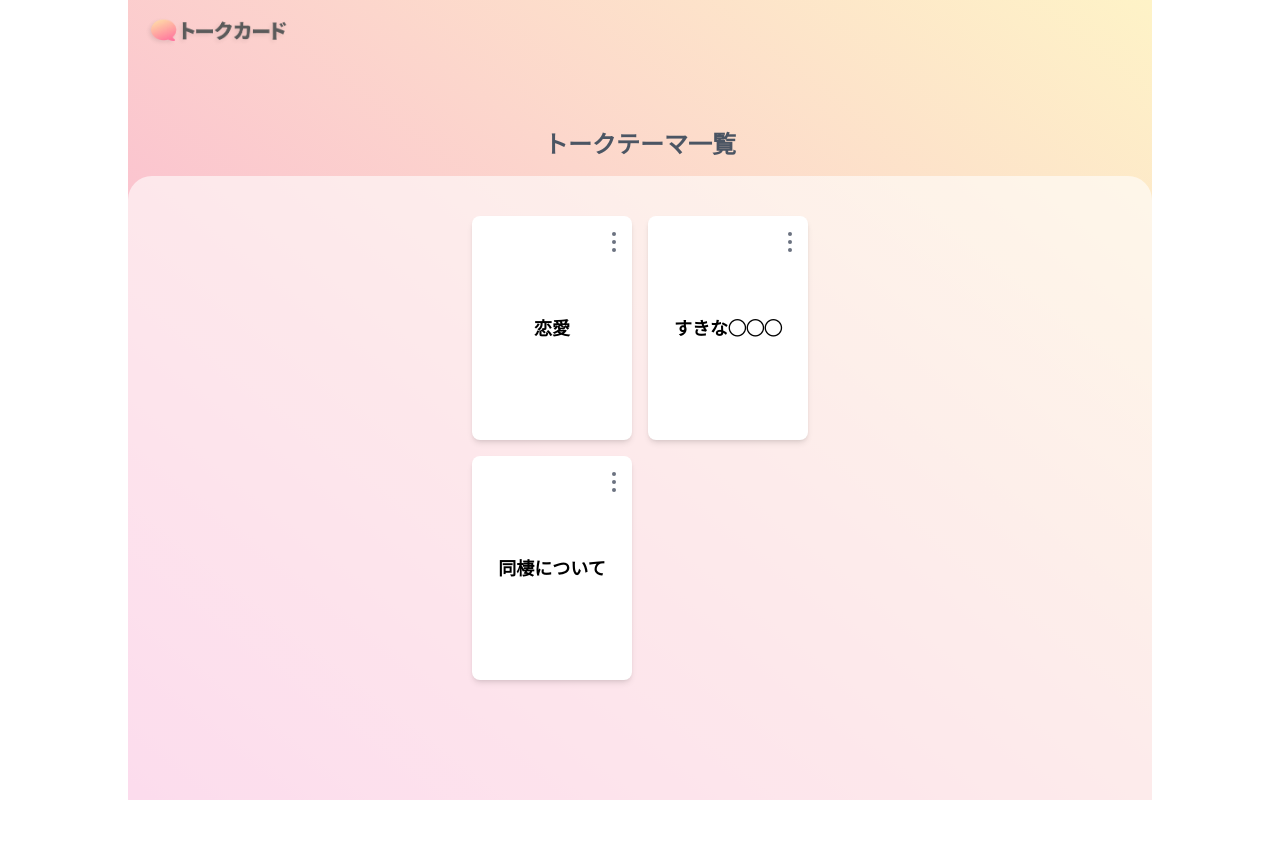
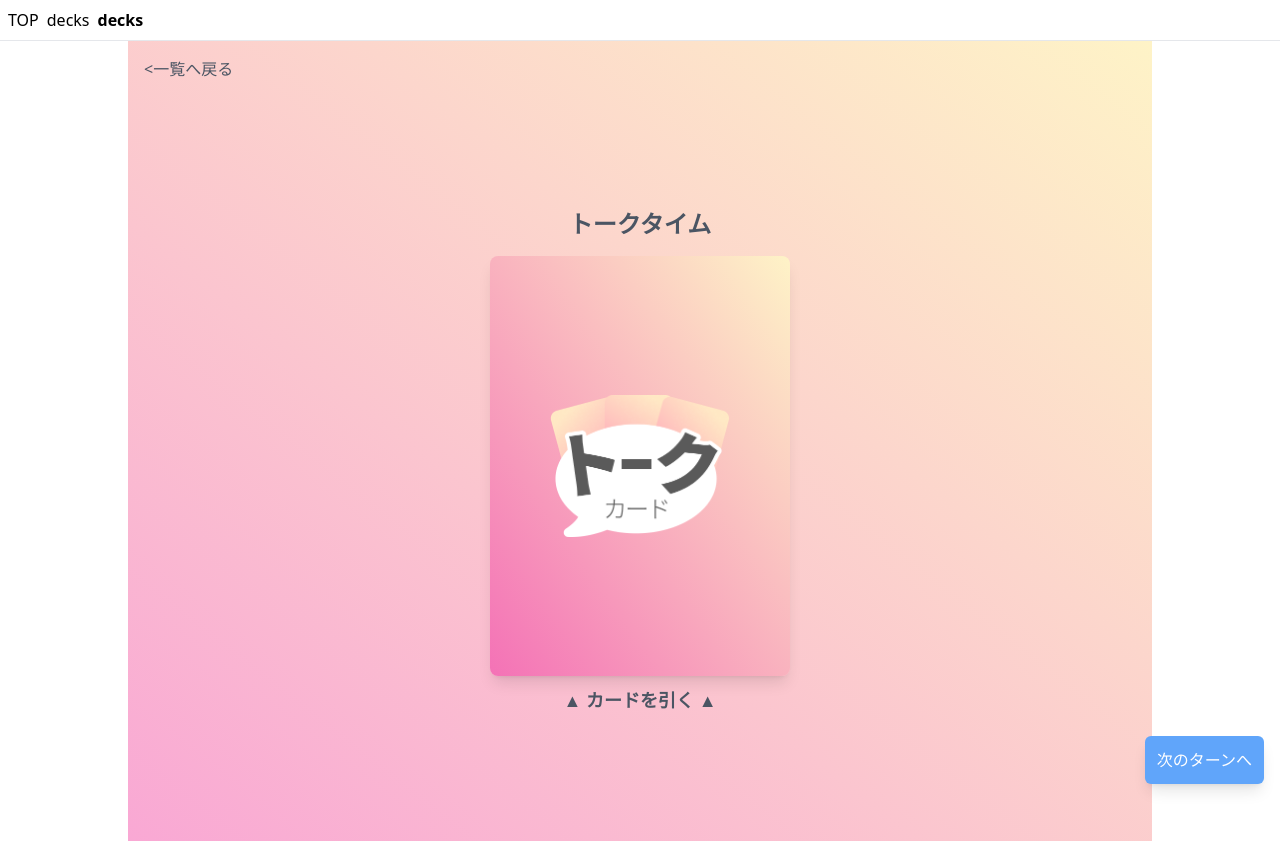
Before and after one commit to asasigure1209/talk-card, a React (Vite) app: page /decks_id in a window 1280 px wide. Before the commit the page ends 800 px from the top, so only its background shows below. Built offline with nearby package versions, Linux system fonts and the light colour scheme.

Commit message:
use TanStack Routing

```diff
--- a/src/App.tsx
+++ /dev/null
@@ -1,15 +0,0 @@
-import "./App.css";
-import LogoHeader from "./components/LogoHeader";
-import Decks from "./Decks";
-import "./index.css";
-
-function App() {
-  return (
-    <div className="max-w-screen-sm sm:max-w-screen-md md:max-w-screen-lg mx-auto min-h-screen flex flex-col bg-gradient-to-bl from-amber-100 to-pink-300">
-      <LogoHeader />
-      <Decks />
-    </div>
-  );
-}
-
-export default App;
--- a/src/main.tsx
+++ b/src/main.tsx
@@ -1,10 +1,28 @@
 import { StrictMode } from "react";
-import { createRoot } from "react-dom/client";
-import App from "./App.tsx";
+import ReactDOM from "react-dom/client";
+import { RouterProvider, createRouter } from "@tanstack/react-router";
 
+// Import the generated route tree
+import { routeTree } from "./routeTree.gen";
+
+// Create a new router instance
+const router = createRouter({ routeTree });
+
+// Register the router instance for type safety
+declare module "@tanstack/react-router" {
+  interface Register {
+    router: typeof router;
+  }
+}
+
+// Render the app
 // biome-ignore lint/style/noNonNullAssertion: <explanation>
-createRoot(document.getElementById("root")!).render(
-  <StrictMode>
-    <App />
-  </StrictMode>,
-);
+const rootElement = document.getElementById("root")!;
+if (!rootElement.innerHTML) {
+  const root = ReactDOM.createRoot(rootElement);
+  root.render(
+    <StrictMode>
+      <RouterProvider router={router} />
+    </StrictMode>,
+  );
+}
--- /dev/null
+++ b/src/routeTree.gen.ts
@@ -0,0 +1,138 @@
+/* prettier-ignore-start */
+
+/* eslint-disable */
+
+// @ts-nocheck
+
+// noinspection JSUnusedGlobalSymbols
+
+// This file is auto-generated by TanStack Router
+
+import { createFileRoute } from '@tanstack/react-router'
+
+// Import Routes
+
+import { Route as rootRoute } from './routes/__root'
+import { Route as DecksidImport } from './routes/decks_id'
+
+// Create Virtual Routes
+
+const DecksLazyImport = createFileRoute('/decks')()
+const IndexLazyImport = createFileRoute('/')()
+
+// Create/Update Routes
+
+const DecksLazyRoute = DecksLazyImport.update({
+  path: '/decks',
+  getParentRoute: () => rootRoute,
+} as any).lazy(() => import('./routes/decks.lazy').then((d) => d.Route))
+
+const DecksidRoute = DecksidImport.update({
+  path: '/decks_id',
+  getParentRoute: () => rootRoute,
+} as any)
+
+const IndexLazyRoute = IndexLazyImport.update({
+  path: '/',
+  getParentRoute: () => rootRoute,
+} as any).lazy(() => import('./routes/index.lazy').then((d) => d.Route))
+
+// Populate the FileRoutesByPath interface
+
+declare module '@tanstack/react-router' {
+  interface FileRoutesByPath {
+    '/': {
+      id: '/'
+      path: '/'
+      fullPath: '/'
+      preLoaderRoute: typeof IndexLazyImport
+      parentRoute: typeof rootRoute
+    }
+    '/decks_id': {
+      id: '/decks_id'
+      path: '/decks_id'
+      fullPath: '/decks_id'
+      preLoaderRoute: typeof DecksidImport
+      parentRoute: typeof rootRoute
+    }
+    '/decks': {
+      id: '/decks'
+      path: '/decks'
+      fullPath: '/decks'
+      preLoaderRoute: typeof DecksLazyImport
+      parentRoute: typeof rootRoute
+    }
+  }
+}
+
+// Create and export the route tree
+
+export interface FileRoutesByFullPath {
+  '/': typeof IndexLazyRoute
+  '/decks_id': typeof DecksidRoute
+  '/decks': typeof DecksLazyRoute
+}
+
+export interface FileRoutesByTo {
+  '/': typeof IndexLazyRoute
+  '/decks_id': typeof DecksidRoute
+  '/decks': typeof DecksLazyRoute
+}
+
+export interface FileRoutesById {
+  __root__: typeof rootRoute
+  '/': typeof IndexLazyRoute
+  '/decks_id': typeof DecksidRoute
+  '/decks': typeof DecksLazyRoute
+}
+
+export interface FileRouteTypes {
+  fileRoutesByFullPath: FileRoutesByFullPath
+  fullPaths: '/' | '/decks_id' | '/decks'
+  fileRoutesByTo: FileRoutesByTo
+  to: '/' | '/decks_id' | '/decks'
+  id: '__root__' | '/' | '/decks_id' | '/decks'
+  fileRoutesById: FileRoutesById
+}
+
+export interface RootRouteChildren {
+  IndexLazyRoute: typeof IndexLazyRoute
+  DecksidRoute: typeof DecksidRoute
+  DecksLazyRoute: typeof DecksLazyRoute
+}
+
+const rootRouteChildren: RootRouteChildren = {
+  IndexLazyRoute: IndexLazyRoute,
+  DecksidRoute: DecksidRoute,
+  DecksLazyRoute: DecksLazyRoute,
+}
+
+export const routeTree = rootRoute
+  ._addFileChildren(rootRouteChildren)
+  ._addFileTypes<FileRouteTypes>()
+
+/* prettier-ignore-end */
+
+/* ROUTE_MANIFEST_START
+{
+  "routes": {
+    "__root__": {
+      "filePath": "__root.tsx",
+      "children": [
+        "/",
+        "/decks_id",
+        "/decks"
+      ]
+    },
+    "/": {
+      "filePath": "index.lazy.tsx"
+    },
+    "/decks_id": {
+      "filePath": "decks_id.tsx"
+    },
+    "/decks": {
+      "filePath": "decks.lazy.tsx"
+    }
+  }
+}
+ROUTE_MANIFEST_END */
--- /dev/null
+++ b/src/routes/__root.tsx
@@ -0,0 +1,27 @@
+import { createRootRoute, Link, Outlet } from "@tanstack/react-router";
+import { TanStackRouterDevtools } from "@tanstack/router-devtools";
+import "../index.css";
+
+export const Route = createRootRoute({
+  component: () => (
+    <>
+      <div className="p-2 flex gap-2">
+        <Link to="/" className="[&.active]:font-bold">
+          TOP
+        </Link>
+        <Link to="/decks" className="[&.active]:font-bold">
+          decks
+        </Link>
+        <Link to="/decks_id" className="[&.active]:font-bold">
+          decks
+        </Link>
+      </div>
+      <hr />
+      <div className="max-w-screen-sm sm:max-w-screen-md md:max-w-screen-lg mx-auto min-h-screen flex flex-col bg-gradient-to-bl from-amber-100 to-pink-300">
+        <Outlet />
+      </div>
+
+      <TanStackRouterDevtools />
+    </>
+  ),
+});
--- /dev/null
+++ b/src/routes/decks.lazy.tsx
@@ -0,0 +1,10 @@
+import { createLazyFileRoute } from "@tanstack/react-router";
+import Decks from "../Decks";
+
+export const Route = createLazyFileRoute("/decks")({
+  component: DecksComponent,
+});
+
+function DecksComponent() {
+  return <Decks />;
+}
--- /dev/null
+++ b/src/routes/decks_id.tsx
@@ -0,0 +1,10 @@
+import { createFileRoute } from '@tanstack/react-router'
+import DecksIds from '../DecksIds'
+
+export const Route = createFileRoute('/decks_id')({
+  component: DecksId,
+})
+
+function DecksId() {
+  return <DecksIds />
+}
--- /dev/null
+++ b/src/routes/index.lazy.tsx
@@ -0,0 +1,9 @@
+import { createLazyFileRoute } from "@tanstack/react-router";
+
+export const Route = createLazyFileRoute("/")({
+  component: Index,
+});
+
+function Index() {
+  return <p>TOPページ</p>;
+}
```
Also changed, not shown: src/App.css (deleted).
